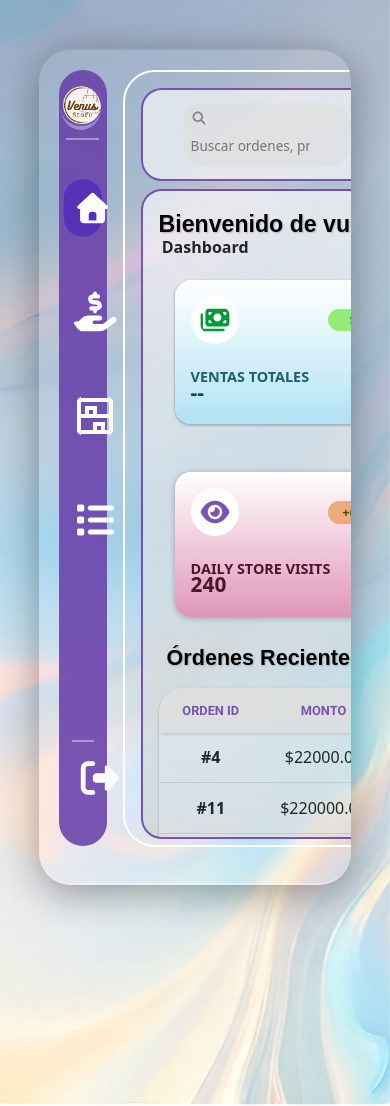
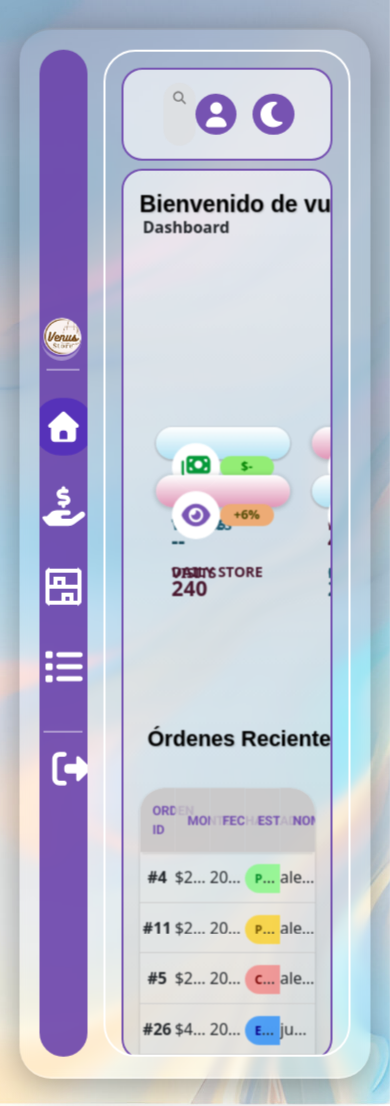
Before and after one commit to AlexGamez/venus-store, a PHP site: page /venus-store/admin/dashboard.php in a window 390 px wide. Run offline with PHP 8.4, Linux system fonts and the light colour scheme; data comes from the database, SQL or seed files in the repository; both versions use the stored data as it was after the commit; some libraries are stand-ins or nearby versions; some web fonts are replaced.

Commit message:
Mejora de Ventas y Responsive laptop

```diff
--- a/admin/assets/css/dashboard.css
+++ b/admin/assets/css/dashboard.css
@@ -6,6 +6,14 @@
 *{
   margin: 0;
   padding: 0;
+}
+html, body {
+  height: 100%;
+  margin: 0;
+  overflow: hidden; /* Evita el scroll global de la página */
+}
+main {
+  height: 70vh; /* El main siempre medirá el alto de la pantalla */
 }
 a {
   text-decoration: none !important;
@@ -86,28 +94,31 @@ main{
 /* Sección principal del dashboard/contenedor padre */
 #dashboard-ui{
   position: absolute;
-  top: 3rem;
-  left: 10%;
+  top: 50%;
+  left: 50%;
+  transform: translate(-50%, -50%);
   backdrop-filter: blur(4px);
-  height: auto;
-  max-height: 90vh;
-  width: 80%;
+  width: 90%;
+  height: 95%;
+  min-height: 95%;
   border-top: 2px solid rgba(128, 128, 128, 0.313);
   border-bottom: 2px solid rgba(255, 255, 255, 0.349);
   border-radius: 2rem;
   box-shadow: 0 8px 42px 0 rgba(0, 0, 0, 0.37);
   padding: 20px;
   overflow: hidden !important;
-  overflow-y: visible;
-  overflow-x: scroll;
 }
 .layout-dashboard{
   display: grid;
   grid-template-columns: auto 1fr;
-  grid-template-rows: auto auto;
+  grid-template-rows: 100%;
   gap: 1rem;
-  max-height: 90vh;
-  height: auto;
+  height: 100%;
+  box-sizing: border-box;
+}
+.layout-dashboard > div {
+  min-width: 0;
+  overflow: hidden; /* O 'auto' si quieres que aparezca scroll interno */
 }
 
 /* Menu izquierdo - Opciones del dashboard */
@@ -115,12 +126,13 @@ main{
   width: clamp(2.5rem, calc(4vw + 2rem), 10rem);
   background-color: rgba(108, 68, 172, 0.906);
   border-radius: 2rem;
+  height: 100%;
+  display: flex;
+  flex-direction: column;
   align-items: center;
   text-align: center;
   justify-content: center;
-  min-height: 48.5rem;
-  max-height: 48.5rem;
-  height: 48.5rem;
+
 }
 .opciones div{
   border-bottom: 2px solid rgba(255, 255, 255, 0.4);
@@ -139,10 +151,10 @@ ul{
   list-style: none;
   padding: 0;
   margin: 0;
-  margin-top: 2rem;
+  margin-top: clamp(1rem, calc(1vw + 1rem), 2rem);
   display: flex;
   flex-direction: column;
-  gap: 2rem;
+  gap: clamp(.5rem, calc(1vw + .1rem), 1rem);
 }
 li {
   list-style: none;
@@ -171,13 +183,13 @@ li svg:hover{
 }
 
 .opciones ul li:nth-child(5) svg{
-  margin-top: .5rem;
+  margin-top: clamp(0rem , calc(1vw + .5rem), .5rem);
 }
 .opciones ul div:nth-child(1){
   border-top: 2px solid rgba(255, 255, 255, 0.4);
   border-bottom: none;
   width: 70%;
-  margin: 9rem auto 0 auto ;
+  margin: clamp(.5rem, calc(1vw + .5rem), 9rem) auto 0 auto ;
   padding-bottom: 0;
 }
 
@@ -187,8 +199,9 @@ li svg:hover{
   border-radius: 2rem;
   padding: 1rem;
   width: 100%;
-  height: auto;
-  max-height: 48.55rem;
+  height: 100%;
+  overflow-y: auto;
+  box-sizing: border-box;
   transition: opacity 0.3s ease, transform 0.3s ease;
 }
 .vista-saliendo {
--- a/admin/assets/css/home.css
+++ b/admin/assets/css/home.css
@@ -108,9 +108,11 @@ header input:focus {
     border: 2px solid rgba(108, 68, 172, 0.906);
     border-radius: 1.3rem;
     padding: 1rem;
+    padding-bottom: 2rem;
     margin-top: .5rem;
-    height: auto;
-    max-height: 40.6rem;
+    height: calc(100% - 80px);
+    display: flex;
+    flex-direction: column;
     overflow-y: auto;
     scrollbar-width: none;
 }
@@ -136,18 +138,18 @@ h3 {
 /* contenedor de graficas */
 .datos {
     display: flex;
-    gap: 3rem;
-    padding: 1rem 1rem .7rem 1rem;
-    max-height: 25rem;
-    height: auto;
+    gap: 2rem;
+    padding: 1rem;
+    box-sizing: content-box;
+    min-height: 380px !important;
+    height: clamp(300px, calc(20vh + 300px), 38vh);
     width: 100%;
-    /* background-color: red; */
 }
 
 /* Grafica */
 .datos-div-1 {
+    position: relative;
     background: linear-gradient(to top, #471983d2, #8b57d3c6);
-    padding: 1rem;
     width: 57%;
     height: 100%;
     padding: 2.3rem 2rem 1.5rem 2.3rem;
@@ -161,7 +163,7 @@ h3 {
 .datos-div-2 {
     display: flex;
     flex-direction: column;
-    gap: 3rem;
+    gap: clamp(1rem, calc(1.5vw + .1rem), 3rem);
     height: auto;
     width: auto;
     align-items: center;
@@ -172,12 +174,18 @@ h3 {
 .datos-div-2-superior,
 .datos-div-2-inferior {
     display: flex;
-    gap: 4rem;
+    gap: clamp(1rem, calc(1.5vw + 1rem), 4rem);
     width: auto;
     height: auto;
     justify-content: space-between;
 }
 
+.datos-div-2-sub-1, .datos-div-2-sub-2, .datos-div-3-sub-1, .datos-div-3-sub-2 {
+    width: 100%;        /* Deja que se expandan en su columna */
+    height: 100%;
+    min-width: clamp(2rem, calc(8vw + 4rem), 15rem);   /* Pero que no se encojan tanto que no se lea */
+    max-height: clamp(1.5rem, calc(8vw), 10rem);   /* Reducimos un poco el alto para pantallas pequeñas */
+}
 /* Cuadro de total de ventas historico */
 .datos-div-2-sub-1 {
     display: grid;
@@ -186,9 +194,9 @@ h3 {
     background: linear-gradient(to bottom, white, rgba(174, 226, 244, 0.928));
     box-shadow: 0 1px 2px 1px rgba(0, 0, 0, 0.2);
     border-radius: 1rem;
-    max-height: 10rem;
-    max-width: 14rem;
-    width: 300px;
+    /* max-height: 10rem;
+    max-width: 14rem; */
+    /* width: 300px; */
     grid-row: auto;
     align-items: center;
 
@@ -253,9 +261,9 @@ h3 {
     background: linear-gradient(to bottom, white, rgba(225, 147, 181, 0.97));
     box-shadow: 0 1px 5px 1px rgba(0, 0, 0, 0.2);
     border-radius: 1rem;
-    max-height: 10rem;
+    /* max-height: 10rem;
     max-width: 14rem;
-    width: 300px;
+    width: 300px; */
     grid-row: auto;
     align-items: center;
 
@@ -316,9 +324,9 @@ h3 {
     background: linear-gradient(to bottom, white, rgba(225, 147, 181, 0.97));
     box-shadow: 0 1px 5px 1px rgba(0, 0, 0, 0.2);
     border-radius: 1rem;
-    max-height: 10rem;
+    /* max-height: 10rem;
     max-width: 14rem;
-    width: 300px;
+    width: 300px; */
     grid-row: auto;
     align-items: center;
 
@@ -377,9 +385,9 @@ h3 {
     box-shadow: 0 1px 2px 1px rgba(0, 0, 0, 0.2);
     border-radius: 1rem;
     height: auto;
-    max-height: 10rem;
+    /* max-height: 10rem;
     max-width: 14rem;
-    width: 300px;
+    width: 300px; */
     grid-row: auto;
     align-items: center;
 
@@ -485,7 +493,7 @@ h3 {
 }
 /* titulos */
 .titulos {
-    background-color: rgba(221, 221, 221, 0.822);
+    background-color: rgba(198, 195, 195, 0.822);
     color: rgba(108, 68, 172, 0.906);
     font-size: .8rem;
     font-family: "roboto", serif;
--- a/admin/assets/css/inventario.css
+++ b/admin/assets/css/inventario.css
@@ -1,14 +1,15 @@
-
 /* OPCIÓN - PRODUCTOS */
-.productos{
+.productos {
   display: flex;
   flex-direction: column;
   width: auto;
   height: auto;
   overflow-y: auto;
   overflow: hidden !important;
+  padding-bottom: 1rem;
 }
-.utilidades{
+
+.utilidades {
   display: grid;
   grid-template-columns: 70% 20% 10%;
   align-items: center;
@@ -16,7 +17,8 @@
   gap: 1rem;
   /* margin-bottom: 1rem; */
 }
-.titulo{
+
+.titulo {
   text-align: left;
   /* margin-bottom: 1rem; */
   font-family: "Zalando Sans SemiExpanded", sans-serif;
@@ -26,17 +28,20 @@
   color: black;
   text-shadow: 1px 1px 2px rgba(0, 0, 0, 0.2);
 }
-.segundo{
+
+.segundo {
   display: flex;
   align-items: center;
 }
-.segundo svg{
+
+.segundo svg {
   width: 3.5rem;
   height: 3.5rem;
-  fill:  rgba(108, 68, 172, 0.906);
+  fill: rgba(108, 68, 172, 0.906);
   cursor: pointer;
 }
-#busqueda{
+
+#busqueda {
   opacity: 0;
   pointer-events: none;
   height: 2.2rem;
@@ -45,73 +50,91 @@
   border: 2px solid rgba(108, 68, 172, 0.906);
   transition: opacity 0.3s ease-in-out;
 }
-.segundo:hover #busqueda{
+
+.segundo:hover #busqueda {
   opacity: 1;
   pointer-events: auto;
   background-color: white;
   outline: none;
 }
-.tercero{
+
+.tercero {
   width: 3.6rem;
 }
-#btnAgregarProducto{
+
+#btnAgregarProducto {
   width: 3.5rem;
   height: 3.5rem;
-  fill:  rgba(108, 68, 172, 0.906);
+  fill: rgba(108, 68, 172, 0.906);
   border-radius: 2rem;
   border: 1px solid rgba(255, 255, 255, 0.426);
   background-color: rgba(255, 255, 255, 0.24);
   cursor: pointer;
   transition: transform 0.2s ease-in-out, background-color 0.3s ease-in-out;
 }
-#btnAgregarProducto:hover{
+
+#btnAgregarProducto:hover {
   transform: rotate(180deg);
   background-color: rgba(255, 255, 255, 0.921);
 }
 
 .tabla-scroll {
-  max-height: 60rem; /* altura máxima antes de hacer scroll */
-  overflow-y: auto;  /* scroll vertical */
+  max-height: 60rem;
+  /* altura máxima antes de hacer scroll */
+  overflow-y: auto;
+  /* scroll vertical */
   border-radius: 1.5rem;
   background-color: rgba(255, 255, 255, 0.483);
   width: 100%;
   margin-top: 1rem;
 }
 
-.tabla-productos{
+.tabla-productos {
   width: 100%;
   height: 100%;
   background-color: transparent;
-  border-collapse: separate; /* importante para que funcione border-spacing */
-  border-spacing: 10px 30px;    /* horizontal 0px, vertical 10px */
+  border-collapse: separate;
+  /* importante para que funcione border-spacing */
+  border-spacing: 10px 25px;
+  /* horizontal 0px, vertical 10px */
   table-layout: fixed;
 }
-.productos-header{
+
+.productos-header {
   border: 1px solid white;
   color: black;
   font-weight: bold;
 }
-#tablaProductos td:nth-child(1),td:nth-child(14){
+
+#tablaProductos td:nth-child(1),
+td:nth-child(14) {
   display: none;
 }
-.productos-titulos th:nth-child(1), th:nth-child(14){
+
+.productos-titulos th:nth-child(1),
+th:nth-child(14) {
   display: none;
 }
+
 /* Filas */
 .productos-titulos {
   width: auto;
 }
+
 /* contenido de celdas */
-#tablaProductos td{
+#tablaProductos td {
   white-space: nowrap;
   overflow: hidden;
   text-overflow: ellipsis;
   height: 20px;
+  padding: 0;
   max-width: 100px;
   color: rgb(0, 0, 0);
   font-weight: 500;
   text-align: center;
+  vertical-align: middle;
 }
+
 /* Celdas */
 .productos-titulos th {
   width: auto;
--- a/admin/assets/css/ventas.css
+++ b/admin/assets/css/ventas.css
@@ -1,94 +1,112 @@
 /* *-*-*-*-*-*-*-*-*-*-*-*-*-*-*-*-*-*-*-*-*-*-*-*-*-*-*-*-*-*- */
 /* VENTAS GENERALES - VENTAS */
 /* *-*-*-*-*-*-*-*-*-*-*-*-*-*-*-*-*-*-*-*-*-*-*-*-*-*-*-*-*-*- */
-.generales{
+.body-generales{
+  width: 100%;
+  height: 100vh;
+}
+.header {
   display: flex;
-  flex-direction: column;
-  width: 50%;
-  height: 30vmax;
-  border: 4px dashed rgba(108, 68, 172, 0.906);
-  border-radius: 2rem;
+  justify-content: space-between;
   background-color: rgba(255, 255, 255, 0.618);
+  width: auto;
+  border: 2px solid rgba(108, 68, 172, 0.906);
+  padding: .8rem 2.5rem .8rem 2.5rem;
+  border-radius: 1.3rem;
+}
+
+.totales {
+  display: block;
+  width: 98%;
+  height: 70vh;
+  overflow-y: auto;
+  scrollbar-width: none;
+  margin-top: clamp(.5rem, calc(1vw + 1rem), 1rem);
+  box-shadow: 0 1px 2px 1px rgba(0, 0, 0, 0.2);
+  border-radius: 1.3rem;
+  background: linear-gradient(to top, rgba(208, 208, 208, 0.621), rgba(255, 255, 255, 0.621));
   padding-bottom: 1.5rem;
+  padding: 0;
+  justify-self: center;
 }
-.totales{
-  display: flex;
-  flex-direction: column;
-  width: 100%;
-  height: 100%;
-  padding: 0rem 2rem 2rem 2rem;
-  justify-self: center;
-  overflow-y: auto;
-}
+
 /* Estilo de la barra */
-.totales::-webkit-scrollbar{
+.totales::-webkit-scrollbar {
   width: 10px;
 }
+
 /* Fondo de la barra */
 .totales::-webkit-scrollbar-track {
-  background: transparent;       /* color del fondo del riel */
+  background: transparent;
+  /* color del fondo del riel */
   margin: 30px 30px;
 }
+
 /* El "pulgarcito" (lo que se arrastra) */
-.totales::-webkit-scrollbar-thumb{
-  background-color: transparent;
+.totales::-webkit-scrollbar-thumb {
+  background-color: #3d81ce;
   border-radius: 10px;
 }
+
 /* Hover del pulgarcito */
 .totales::-webkit-scrollbar-thumb:hover {
   background: #3d81ce;
 }
-.generales h4{
-  text-align: center;
+
+.tabla-ventas{
+  width: 100%;
+  border-collapse: collapse;
+  border-spacing: 0;
+  table-layout: fixed;
 }
-.generales h4{
-  padding-top: 1.99rem;
-}
-.body-generales table{
-  border-collapse: separate;
-  border-spacing: 10px;
-}
-.body-generales .titulos{
+
+.body-generales .titulos {
   color: black;
 }
+
 /* contenedor titulos */
-.body-generales .ventas-titulos{
+.body-generales .ventas-titulos {
   text-align: center;
   transition: all 0.3s ease-in-out;
 }
-.ventas-generales td:nth-child(1), .ventas-recientes td:nth-child(1) {
+
+.ventas-generales td:nth-child(1),
+.ventas-recientes td:nth-child(1) {
   border-top-left-radius: 1.5rem;
   border-bottom-left-radius: 1.5rem;
 }
-.ventas-generales td:last-child, .ventas-recientes td:last-child {
+
+.ventas-generales td:last-child,
+.ventas-recientes td:last-child {
   border-top-right-radius: 1.5rem;
   border-bottom-right-radius: 1.5rem;
 }
-.ventas-generales tr, .ventas-recientes tr {
+
+.ventas-generales tr,
+.ventas-recientes tr {
   transition: all 0.3s ease-in-out;
 }
-.ventas-generales tr:hover, .ventas-recientes tr:hover {
+
+.ventas-generales tr:hover,
+.ventas-recientes tr:hover {
   background-color: rgba(128, 128, 128, 0.386);
 }
 
 /* titulos */
-.body-generales .ventas-titulos th{
-  position: sticky;
-  top: 0;
-  z-index: 1;
-  padding: 0.5rem;
-  border-radius: 1.5rem;
-  user-select: none;
+.body-generales .ventas-titulos th {
+  padding: 1rem;
   cursor: pointer;
   text-align: center;
 }
-.body-generales .ventas-titulos th::after{
+
+.body-generales .ventas-titulos th::after {
   content: '';
   position: absolute;
   top: 50%;
   right: 8px;
   transform: translateY(-50%);
 }
+
 .body-generales .ventas-titulos th.orden-asc::after {
   content: " ▲";
 }
@@ -97,24 +115,28 @@
   content: " ▼";
 }
 
-.uno{
+.uno {
   background-color: rgb(171, 250, 250);
   width: 15%;
 }
-.dos{
+
+.dos {
   background-color: yellowgreen;
   width: 20%;
 }
-.tres{
+
+.tres {
   background-color: rgb(250, 106, 101);
   width: 25%;
 }
-.cuatro{
+
+.cuatro {
   background-color: rgb(255, 120, 206);
   width: 25%;
 }
+
 /* Celdas */
-.ventas-generales td{
+.ventas-generales td {
   cursor: pointer;
   text-align: center;
   white-space: nowrap;
@@ -123,32 +145,37 @@
   width: auto;
   max-width: 7.5rem;
   font-weight: 500;
+  padding: 1rem 0.5rem; /* Ajusta el aire interno */
 }
 
 
 
 /* estilo para el modal desde js */
-.detalle-venta{
+.detalle-venta {
   text-align: left;
   padding: 0rem 2rem 0rem 2rem;
 }
-.detalle-venta h3{
+
+.detalle-venta h3 {
   text-align: center;
 }
-.detalle-venta span{
+
+.detalle-venta span {
   font-weight: 600;
 }
 
 /* Para el detalle de productos */
-.detalle-venta ul{
+.detalle-venta ul {
   display: flex;
   flex-direction: column;
   gap: 1rem;
 }
-.detalle-venta li{
+
+.detalle-venta li {
   padding: 0;
   margin: 0;
 }
+
 .detalle-venta li img {
   border-radius: 1rem;
 }
--- a/admin/assets/js/ajax-sidebard.js
+++ b/admin/assets/js/ajax-sidebard.js
@@ -48,7 +48,7 @@ function cargarSeccion(seccion) {
   cont.classList.add('vista-saliendo');
 
     setTimeout(() => {
-      fetch(`${window.BASE_URL}/admin/pages/${seccion}.php`)
+      fetch(`${window.BASE_URL}/pages/${seccion}.php`)
 
         .then(res => {
             if (!res.ok) throw new Error('Error al cargar sección');
--- a/admin/assets/js/chart.js
+++ b/admin/assets/js/chart.js
@@ -1,5 +1,5 @@
 function cargarGraficaVentas() {
-    fetch(`${window.BASE_URL}/admin/back-graficas.php`)
+    fetch(`${window.BASE_URL}/back-graficas.php`)
         .then(r => r.json())
         .then(data => {
 
@@ -95,9 +95,14 @@ function cargarGraficaVentas() {
 
                 options: {
                     responsive: true,
+                    maintainAspectRatio: false,
 
                     layout: {
-                        padding: { bottom: 45 }
+                        padding: { bottom: 5,
+                         top: 0,
+                         left: 0,
+                         right: 10
+                         }
                     },
 
                     animation: {
@@ -171,7 +176,7 @@ function cargarGraficaVentas() {
 
                         const titulo = "Total Recaudo";
                         const x = (chartArea.left + chartArea.right) / 2;
-                        const y = chartArea.bottom - (chartArea.height - 230);
+                        const y = chartArea.bottom - (chartArea.height + 42);
 
                         ctx.save();
                         ctx.textAlign = "center";
--- a/admin/assets/js/home.js
+++ b/admin/assets/js/home.js
@@ -1,9 +1,10 @@
 document.addEventListener('DOMContentLoaded', () => {
     ventasBadge();
 });
+function ventasBadge() {
+    console.log("Ancho: " + window.innerWidth + "px", "Alto: " + window.innerHeight + "px");
 
-function ventasBadge() {
-    fetch(`${window.BASE_URL}/admin/back-graficas.php`)
+    fetch(`${window.BASE_URL}/back-graficas.php`)
         .then(r => r.json())
         .then(data => {
             console.log('DATA BACKEND:', data);
--- a/admin/assets/js/ventas.js
+++ b/admin/assets/js/ventas.js
@@ -33,7 +33,7 @@ function initVentas() {
 
   // Ventas recientes (HOME)
   if (contRecientes) {
-    fetch(`${window.BASE_URL}/admin/ventas_model.php?tipo=recientes`)
+    fetch(`${window.BASE_URL}/ventas_model.php?tipo=recientes`)
       .then(res => res.json())
       .then(data => {
         if (data.status === "success") {
@@ -44,7 +44,7 @@ function initVentas() {
 
   // Ventas generales (VENTAS)
   if (contGenerales) {
-    fetch(`${window.BASE_URL}/admin/ventas_model.php?tipo=generales`)
+    fetch(`${window.BASE_URL}/ventas_model.php?tipo=generales`)
       .then(res => res.json())
       .then(data => {
         if (data.status === "success") {
@@ -59,7 +59,7 @@ function initVentas() {
 // 3. Mostrar detalle (AJAX)
 // ==============================
 function mostrarDetalle(ventaId) {
-  fetch(`${window.BASE_URL}/admin/detalle_venta_model.php?venta_id=${ventaId}`)
+  fetch(`${window.BASE_URL}/detalle_venta_model.php?venta_id=${ventaId}`)
     .then(res => res.json())
     .then(data => {
       if (data.status === "success") {
--- a/admin/dashboard.php
+++ b/admin/dashboard.php
@@ -263,8 +263,7 @@ if (!in_array($pagina, $paginas_adicionales)) {
     </main>
 
 <script>
-    // Definir la URL base para uso en JavaScript
-    window.BASE_URL = "/mi_tienda";
+  window.BASE_URL = "<?php echo rtrim(dirname($_SERVER['SCRIPT_NAME']), ); ?>";
 </script>
 <!-- Ahora los scripts -->
 
--- a/admin/pages/home.php
+++ b/admin/pages/home.php
@@ -26,7 +26,7 @@
     </div>
 
 </header>
-<main>
+
 <section class="home-contenido">
     <!-- saludo -->
     <h3 class="titulo">Bienvenido de vuelta
@@ -145,4 +145,3 @@
         </table>
     </div>
 </section>
-</main>
--- a/admin/paginacion_productos.php
+++ b/admin/paginacion_productos.php
@@ -190,12 +190,12 @@ if ($result->num_rows > 0) {
             data-talla='".json_encode($tallasSolo)."'
             data-stock='".json_encode($stocksSolo)."'
             data-bs-toggle='modal' data-bs-target='#modalEditar'>
-            Editar✏️
+            ✏️
         </button>
 
         <button class='btn btn-danger btn-sm pe-1 mt-1'
             onclick='eliminarProducto(".$row['producto_id'].")'>
-            Borrar❌
+            ❌
         </button>
     </td>";
         echo "</tr>";
--- a/admin/partials/sidebar.php
+++ b/admin/partials/sidebar.php
@@ -28,7 +28,7 @@
                 </a>
             </li>
             <!-- Logout -->
-            <li>
+            <li id="logout">
                 <div>
                     <a href="./login.html" class="log-out" id="back">
                         <svg xmlns="http://www.w3.org/2000/svg" viewBox="0 0 640 640"><!--!Font Awesome Free v7.1.0 by @fontawesome - https://fontawesome.com License - https://fontawesome.com/license/free Copyright 2026 Fonticons, Inc.--><path d="M569 337C578.4 327.6 578.4 312.4 569 303.1L425 159C418.1 152.1 407.8 150.1 398.8 153.8C389.8 157.5 384 166.3 384 176L384 256L272 256C245.5 256 224 277.5 224 304L224 336C224 362.5 245.5 384 272 384L384 384L384 464C384 473.7 389.8 482.5 398.8 486.2C407.8 489.9 418.1 487.9 425 481L569 337zM224 160C241.7 160 256 145.7 256 128C256 110.3 241.7 96 224 96L160 96C107 96 64 139 64 192L64 448C64 501 107 544 160 544L224 544C241.7 544 256 529.7 256 512C256 494.3 241.7 480 224 480L160 480C142.3 480 128 465.7 128 448L128 192C128 174.3 142.3 160 160 160L224 160z"/></svg>
--- a/drivers/config.php
+++ b/drivers/config.php
@@ -1,6 +1,6 @@
 <?php
 // Verifica si las constantes ya están definidas antes de declararlas
-if (!defined('BASE_URL')) define('BASE_URL', 'http://localhost/mi_tienda/');
+if (!defined('BASE_URL')) define('BASE_URL', 'http://localhost/venus-store/');
 
 if (!defined('DB_HOST')) define('DB_HOST', 'localhost');
 if (!defined('DB_USER')) define('DB_USER', 'root');
```
Also changed, not shown: admin/pages/ventas.php (+4 -9 lines), tienda.sql (+63 -51 lines). Lines whose indentation alone changed are shown as unchanged.
